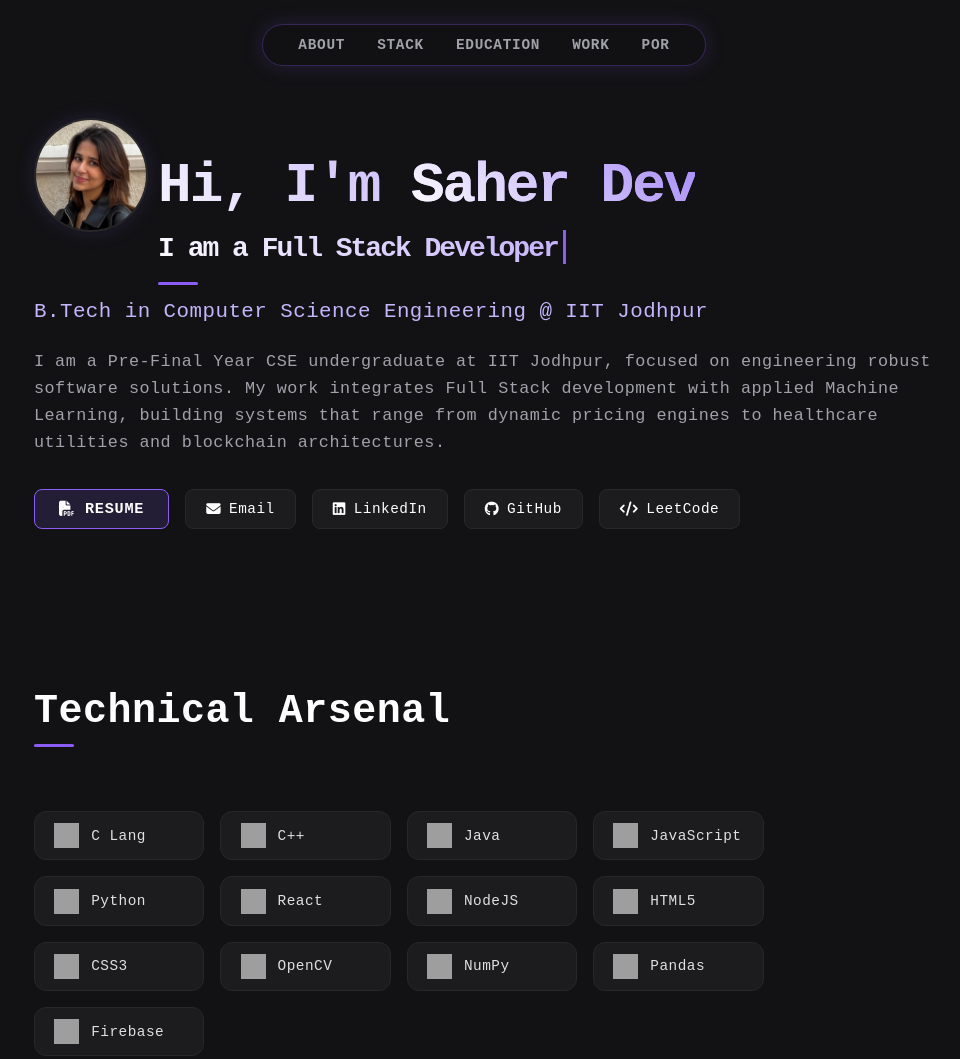
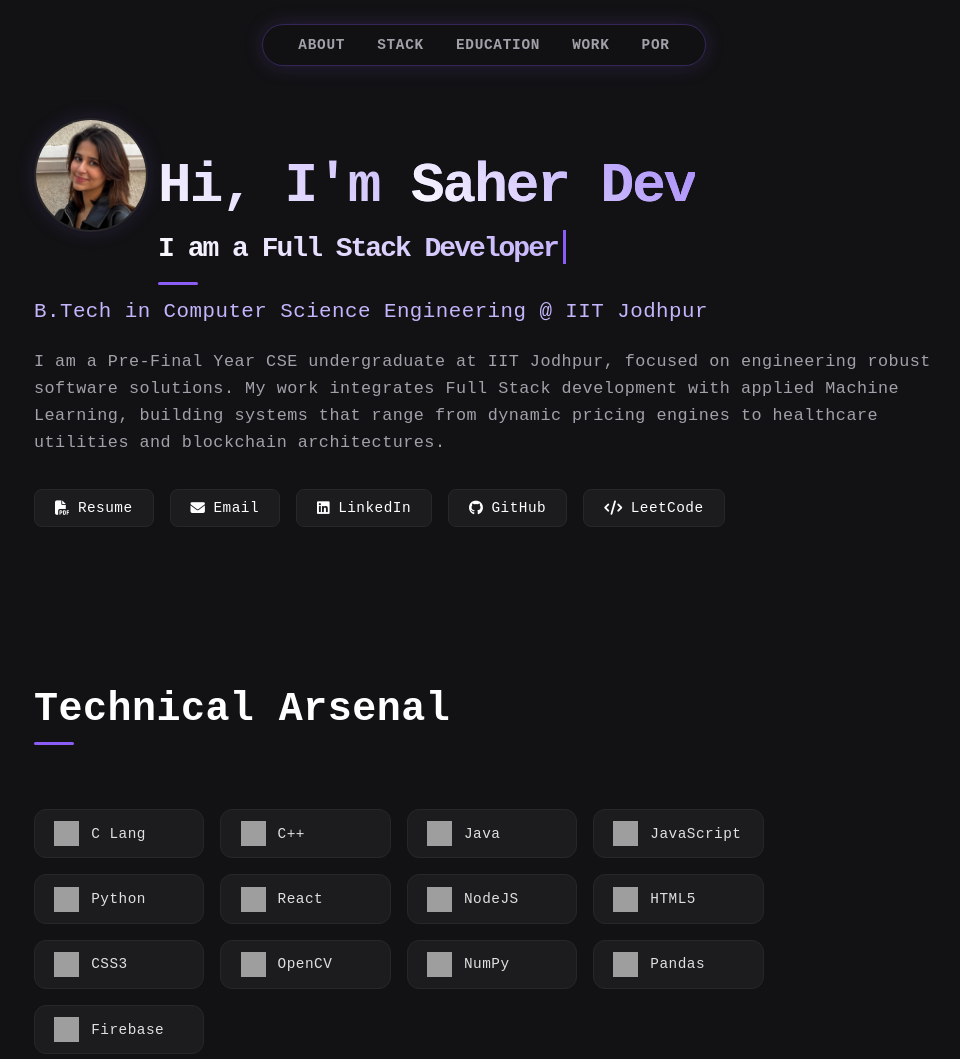
Before and after one commit to saherdev017/saher_portfolio, a plain HTML site: page index.html in a window 1280 px wide. Shown: the top 1059 px of the page, without its empty margins (156-1116 px from the left). Drawn offline with Linux system fonts and the light colour scheme; grey boxes are pictures that could not be loaded; a web font is replaced by a local one.

Commit message:
Update index.html

```diff
--- a/index.html
+++ b/index.html
@@ -631,7 +631,7 @@
       </p>
 
      <div class="hero-contact">
-        <a href="https://drive.google.com/file/d/1W3VF2VHPks957WnJc8QofLUkxBYykVT7/view?usp=drive_link" target="_blank" class="resume-btn">
+        <a href="https://drive.google.com/file/d/1W3VF2VHPks957WnJc8QofLUkxBYykVT7/view?usp=drive_link" target="_blank" class="social-btn">
             <i class="fas fa-file-pdf"></i> Resume
         </a>
 
```
